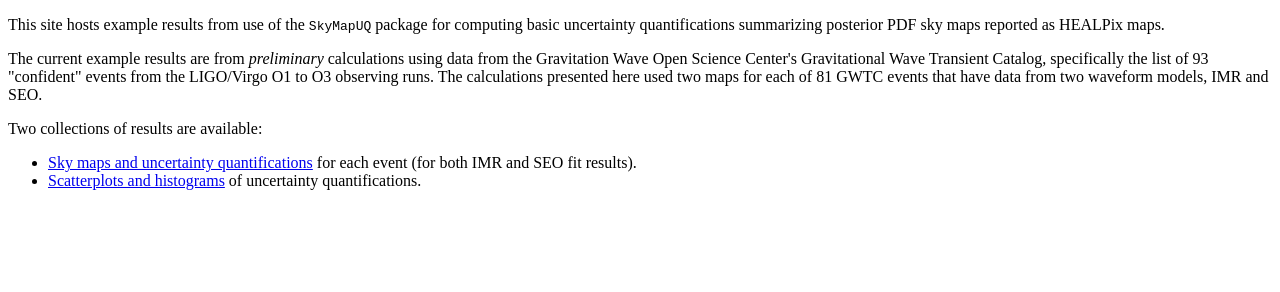
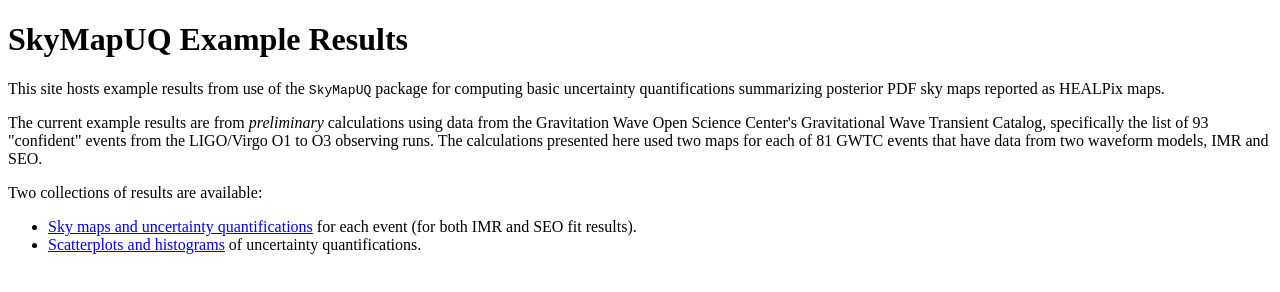
Before and after one commit to tloredo/skymapuq-examples, a plain HTML site: page docs/index.html in a window 1280 px wide. Drawn offline with Linux system fonts and the light colour scheme.

Commit message:
index - fix URL; add title header

```diff
--- a/docs/index.html
+++ b/docs/index.html
@@ -4,6 +4,7 @@
     <title>SkyMapUQ Example Results</title>
 </head>
 <body>
+<h1>SkyMapUQ Example Results</h1>
 <p>
 This site hosts example results from use of the <code>SkyMapUQ</code> package for computing basic uncertainty quantifications summarizing posterior PDF sky maps reported as HEALPix maps.
 </p>
@@ -12,7 +13,9 @@ This site hosts example results from use of the <code>SkyMapUQ</code> package fo
 The current example results are from <em>preliminary</em> calculations using data from the Gravitation Wave Open Science Center's Gravitational Wave Transient Catalog, specifically the list of 93 "confident" events from the LIGO/Virgo O1 to O3 observing runs.  The calculations presented here used two maps for each of 81 GWTC events that have data from two waveform models, IMR and SEO.
 </p>
 
+<p>
 Two collections of results are available:
+</p>
 <ul>
 	<li><a href="map_uq_png/GWTC-confident-SkyMapUQ.html">Sky maps and uncertainty quantifications</a> for each event (for both IMR and SEO fit results).</li>
 	<li><a href="UQPlots-IMR_SEO/GWTC-confident-SkyMapUQ.html">Scatterplots and histograms</a> of uncertainty quantifications.</li>
```
